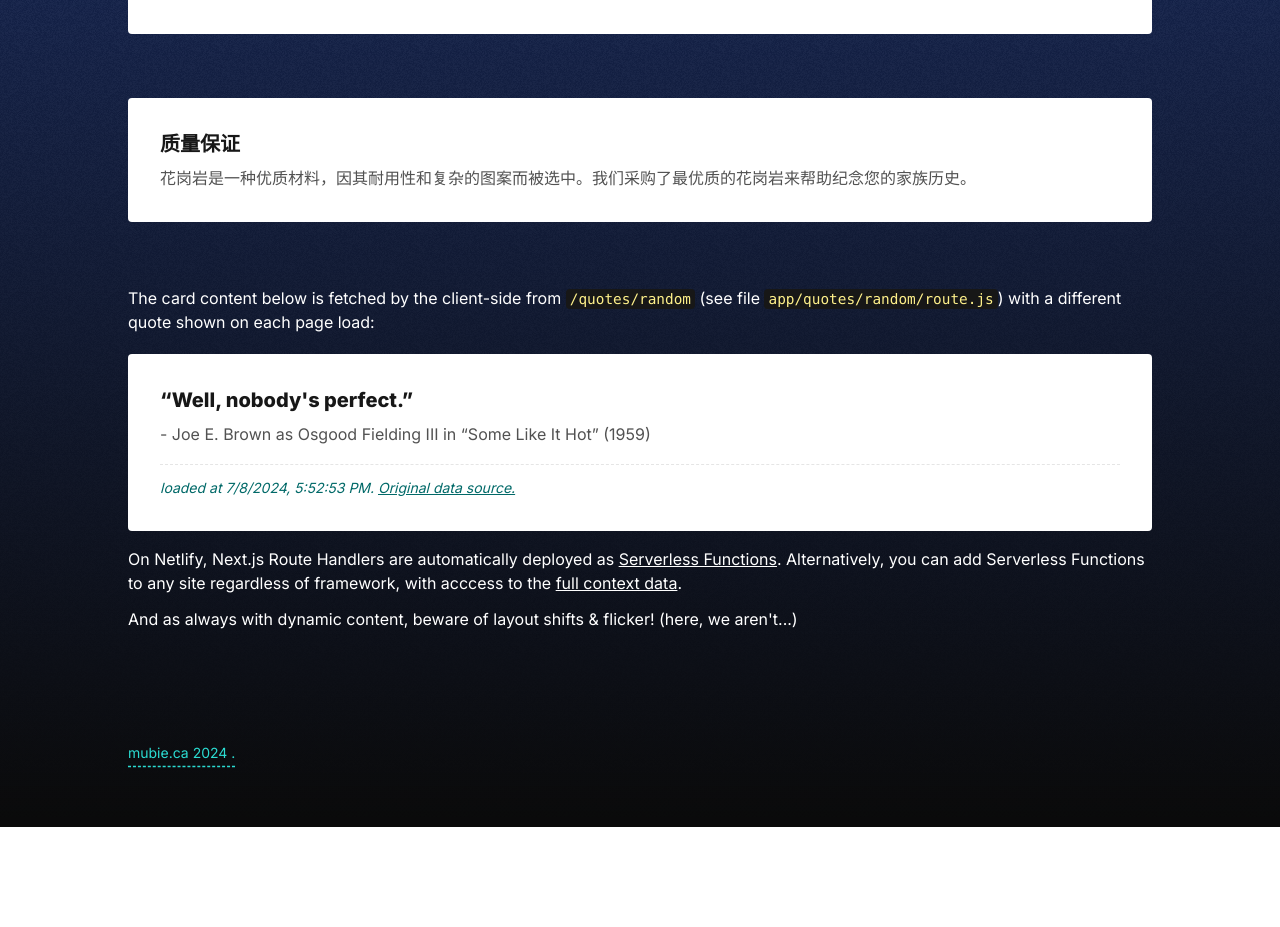
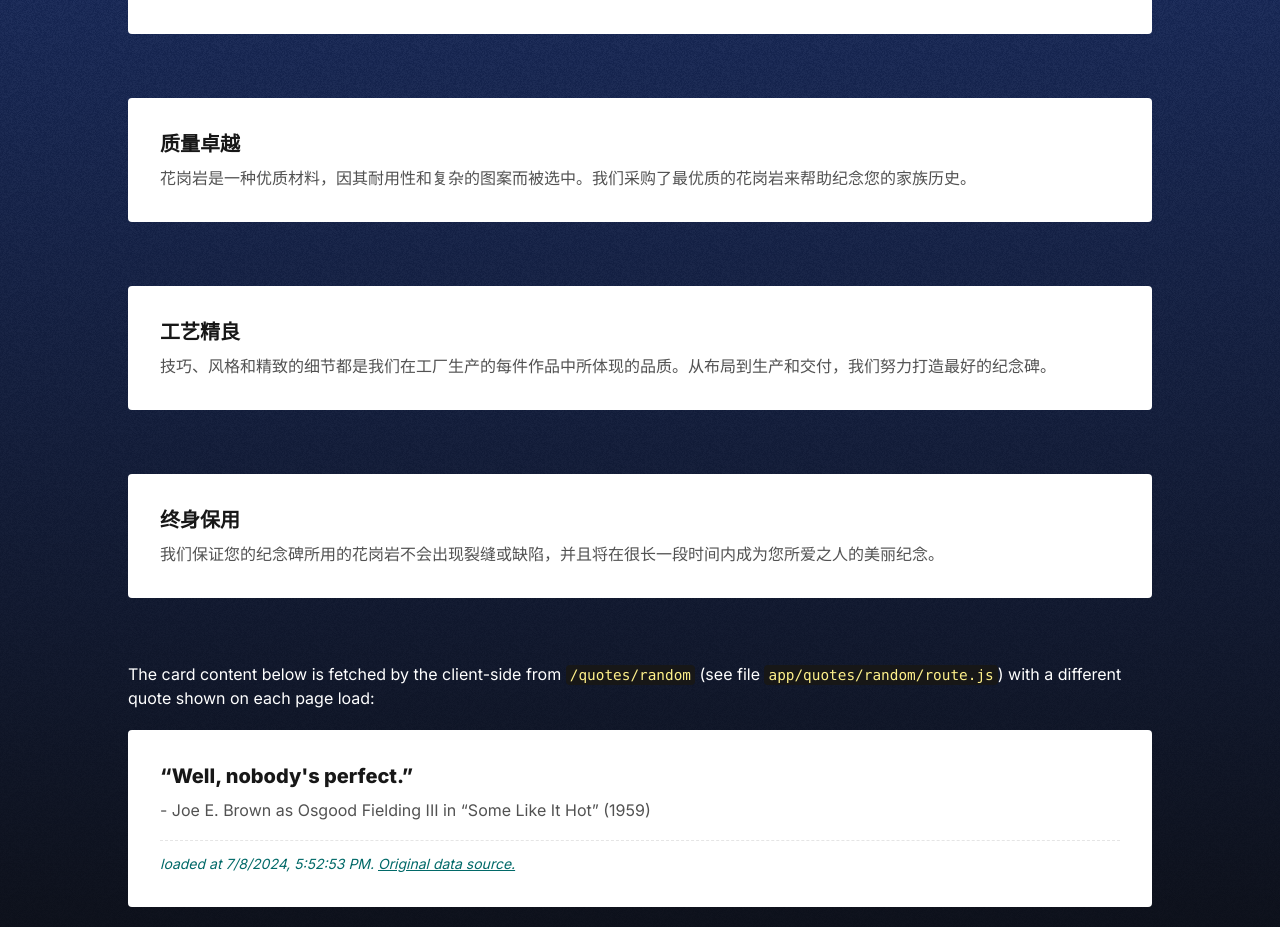
Before and after one commit to peterscarborough/mubei-nextjs, a Next.js app: page / in a window 1280 px wide. Shown: the part 788-1715 px from the top of the page. Before the commit the page ends 1615 px from the top, so only its background shows below. Built offline with nearby package versions, Linux system fonts and the light colour scheme.

Commit message:
Update page.jsx

```diff
--- a/app/page.jsx
+++ b/app/page.jsx
@@ -59,6 +59,14 @@ export default function Page() {
                 <QualityContextCard />
             </section>
 
+            <section className="flex flex-col gap-4">
+                <CraftsmanshipContextCard />
+            </section>
+
+            <section className="flex flex-col gap-4">
+                <GuaranteeContextCard />
+            </section>
+
 
             <section className="flex flex-col gap-4">
                 <Markdown content={preDynamicContentExplainer} />
@@ -85,6 +93,16 @@ function DedicationContextCard() {
 }
 
 function QualityContextCard() {
-    const title = `质量保证`;
+    const title = `质量卓越`;
     return <Card title={title} text="花岗岩是一种优质材料，因其耐用性和复杂的图案而被选中。我们采购了最优质的花岗岩来帮助纪念您的家族历史。" />;
 }
+
+function CraftsmanshipContextCard() {
+    const title = `工艺精良`;
+    return <Card title={title} text="技巧、风格和精致的细节都是我们在工厂生产的每件作品中所体现的品质。从布局到生产和交付，我们努力打造最好的纪念碑。" />;
+}
+
+function GuaranteeContextCard() {
+    const title = `终身保用`;
+    return <Card title={title} text="我们保证您的纪念碑所用的花岗岩不会出现裂缝或缺陷，并且将在很长一段时间内成为您所爱之人的美丽纪念。" />;
+}
```
